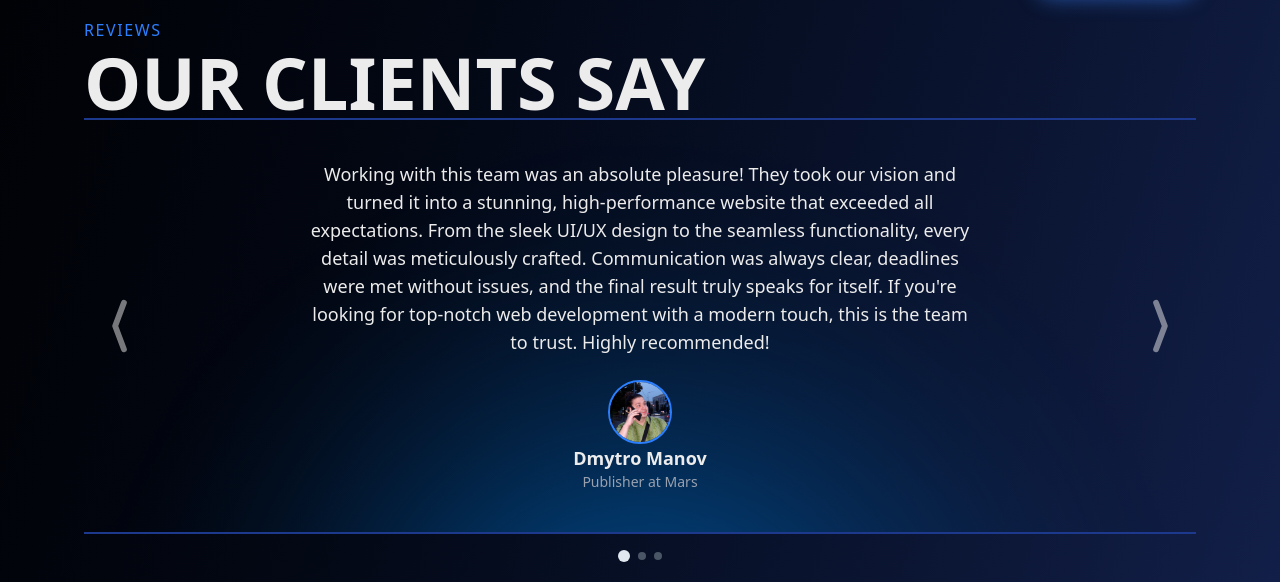
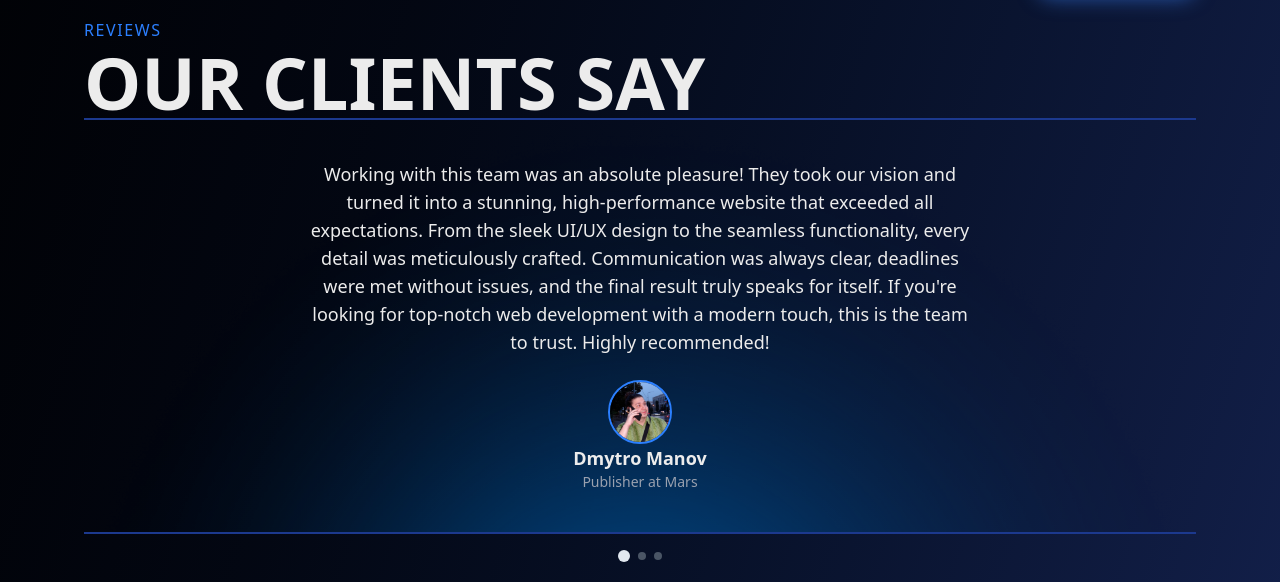
Before and after one commit to Finral23/Portfolio, a React (Vite) app: page / in a window 1280 px wide. Shown: the part 2742-3324 px from the top of the page. Built offline with nearby package versions, Linux system fonts and the light colour scheme.

Commit message:
Add swipe to reviews.

```diff
--- a/src/components/Reviews.tsx
+++ b/src/components/Reviews.tsx
@@ -2,7 +2,6 @@ import Heading from "./Heading";
 import { useState } from "react";
 import { motion, AnimatePresence } from "framer-motion";
 import { useAutoAnimate } from "@formkit/auto-animate/react";
-import { TbChevronCompactLeft, TbChevronCompactRight } from "react-icons/tb";
 
 const reviews = [
   {
@@ -55,6 +54,14 @@ const Reviews = () => {
     setIndex((prev) => (prev === 0 ? reviews.length - 1 : prev - 1));
   };
 
+  const handleDragEnd = (_event: any, info: any) => {
+    if (info.offset.x < -50) {
+      nextSlide();
+    } else if (info.offset.x > 50) {
+      prevSlide();
+    }
+  };
+
   return (
     <div className="my-5">
       <Heading title="Reviews" heading="our clients say" />
@@ -62,9 +69,8 @@ const Reviews = () => {
         <button
           className="absolute text-light opacity-50 left-0.5 top-1/2 -translate-y-1/2 w-50 h-[100%] flex items-center justify-start transition z-10"
           onClick={prevSlide}
-        >
-          <TbChevronCompactLeft size={70} />
-        </button>
+        ></button>
+
         <div className="max-w-2xl mx-auto text-center space-y-6 relative">
           <AnimatePresence mode="wait" custom={direction}>
             <motion.div
@@ -76,6 +82,10 @@ const Reviews = () => {
               exit="exit"
               custom={direction}
               transition={{ duration: 0.5 }}
+              drag="x"
+              dragConstraints={{ left: 0, right: 0 }}
+              onDragEnd={handleDragEnd}
+              className="cursor-grab active:cursor-grabbing"
             >
               <p className="text-lg text-light">{reviews[index].text}</p>
               <div className="mt-6 flex flex-col items-center">
@@ -92,13 +102,13 @@ const Reviews = () => {
             </motion.div>
           </AnimatePresence>
         </div>
+
         <button
           className="absolute text-light opacity-50 right-0.5 top-1/2 -translate-y-1/2 w-50 h-[100%] flex items-center justify-end transition z-10"
           onClick={nextSlide}
-        >
-          <TbChevronCompactRight size={70} />
-        </button>
+        ></button>
       </div>
+
       <div className="flex items-center justify-center gap-2 mt-4">
         {reviews.map((_, i) => (
           <button
```
